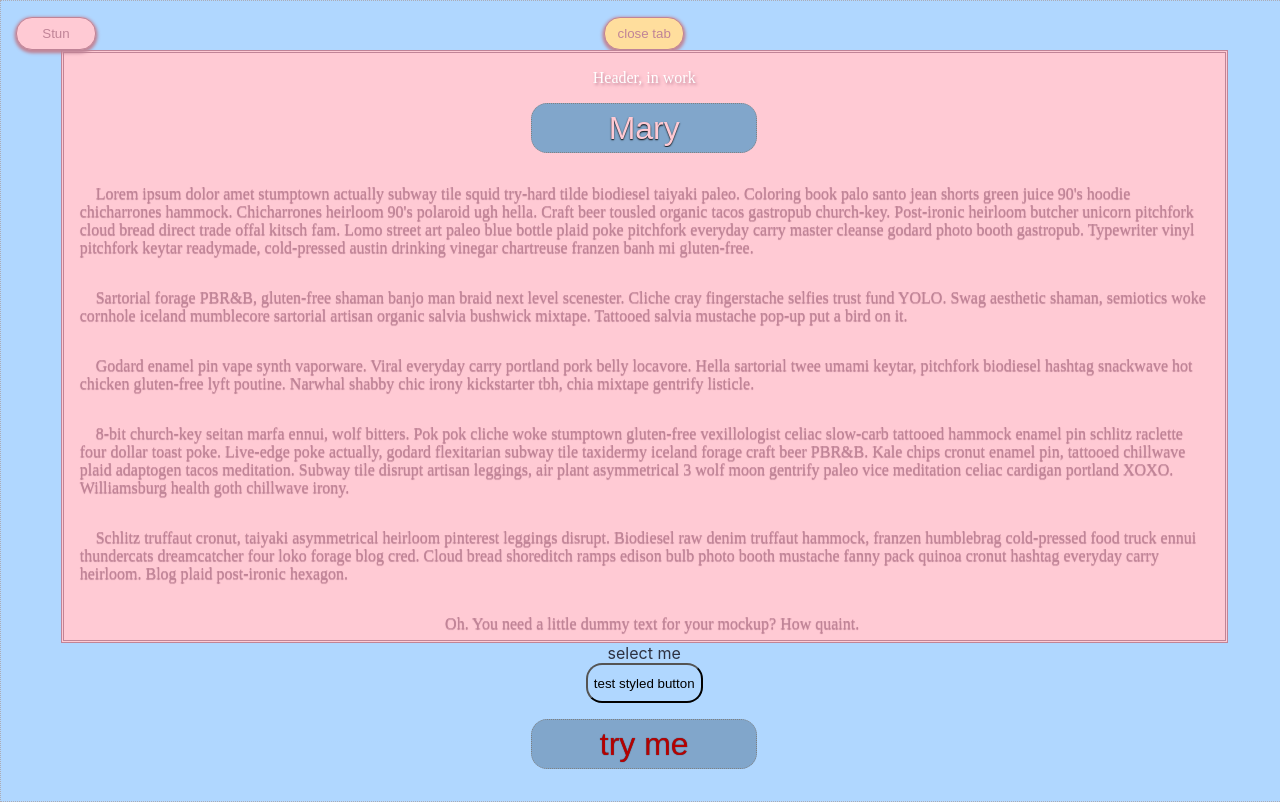
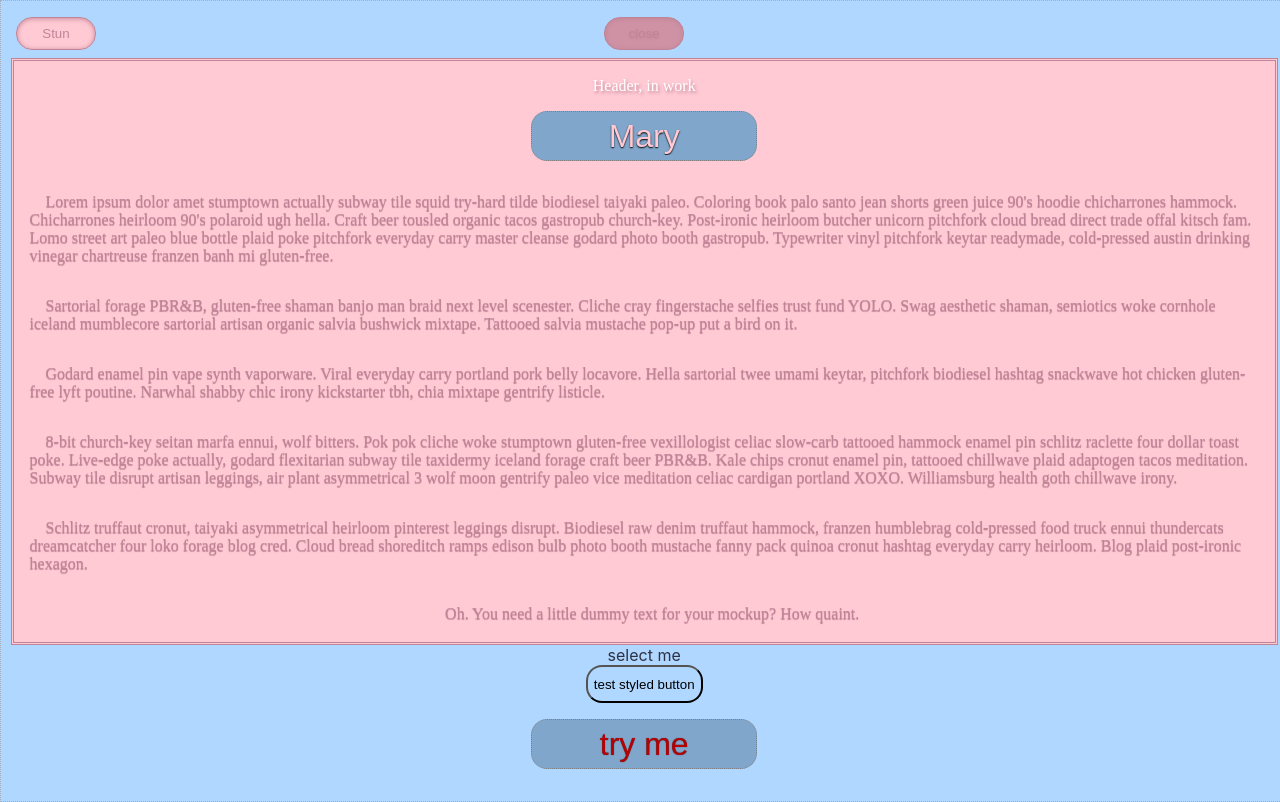
Before and after one commit to CatalinaSorina/Keys, a React (Create React App) app: page / in a window 1280 px wide. Built offline with nearby package versions, Linux system fonts and the light colour scheme.

Commit message:
adjustments

```diff
--- a/src/components/Button/buttonDefaultStyle.js
+++ b/src/components/Button/buttonDefaultStyle.js
@@ -3,12 +3,12 @@ export const buttonDefaultStyle = {
     border: "0.1rem solid #C08497",
     borderRadius: "1rem",
     backgroundColor: "#FFCAD4",
-    boxShadow: "0 0.1rem 0.2rem 0.1rem ",
+    boxShadow: "inset 0 0.05rem 0.3rem",
     boxShadowColor: "#C08497",
     color: "#C08497",
     activeColor: "transparent",
     outline: "none",
     padding: "0.5rem",
     hoverBackground: "#C08497",
-    hoverColor: "#FFFFFF"
+    hoverColor: "#FFCAD4"
 }
--- a/src/components/Tab/Tab.js
+++ b/src/components/Tab/Tab.js
@@ -1,86 +1,41 @@
 import React, { useState } from "react";
 import Button from "../Button/Button";
 import Wrapper from "../Wrapper/Wrapper";
+import { buttonTabStyle, modalButtonStyle, wrapperTabStyle } from "./Tab.styles";
 
 const Tab = (props) => {
     const {
-        openTabText,
-        closeTabText,
-        buttonStyledComponent,
-        tabStyledComponent,
-        tabAsModal,
-        modalCloseButtonStyle,
+        openTabText = "open",
+        closeTabText = "close",
+        buttonStyledComponent = "",
+        tabStyledComponent = "",
+        tabAsModal = false,
+        modalCloseButtonStyle = "",
         children,
-        activeTab,
-        activeTabStyled,
+        activeTab = false,
+        activeButtonStyle = "",
         ...restProps
     } = props;
-
     const [active, setActive] = useState(activeTab);
-    const [buttonText, setButtonText] = useState(active ? (closeTabText ? closeTabText : "close tab") : openTabText ? openTabText : tabAsModal ? "open modal" : "open tab");
+    const [buttonText, setButtonText] = useState(active ? (closeTabText ? closeTabText : "close") : openTabText ? openTabText : "open");
     const [tabDisplay, setTabDisplay] = useState(active ? "flex" : "none");
 
-    const openTab = () => {
-        (openTabText) ?
-            ((buttonText === openTabText) ?
-                (closeTabText ? setButtonText(closeTabText) : setButtonText(openTabText))
-                : setButtonText(openTabText))
-            : (tabAsModal ?
-                setButtonText("open modal")
-                : (buttonText === "open tab" ?
-                    setButtonText("close tab")
-                    : setButtonText("open tab")));
-        tabDisplay === "none" ? setTabDisplay("flex") : setTabDisplay("none");
-        tabDisplay === "none" ? setActive(true) : setActive(false);
-    }
-
-    const buttonTabStyle = `
-        ${active && `
-            background-color: #FFDE9D;
-            ${activeTabStyled && activeTabStyled}
-        `}
-        margin: 1rem;
-        display: absolute;
-    `
-
-    const modalButtonStyle = `
-        position: fixed;
-        top: 1rem;
-        right: 1rem;
-        width: 2.2rem;
-    `
-
-    const wrapperTabStyle = `
-        display: ${tabDisplay};
-        width: 90%;
-        height: 90%;
-        border: 0.2rem double #C08497;
-        background-color: #FFCAD4;
-        color: #FFFFFF;
-        padding: 1rem;
-        text-shadow: 0.1rem 0.1rem 0.2rem #C08497;
-        font-family: cursive;
-        ${tabAsModal && `
-            position: fixed;
-            z-index: 4;
-            top: 0.2rem;
-            width: 97.5%;
-            height: 95%;
-            align-items: center;
-            background: rgba(255, 202, 212,0.8);
-        `}
-    `
-
-    const closeModal = () => {
-        openTabText ? setButtonText(openTabText) : setButtonText("open modal");
-        setTabDisplay("none");
-        setActive(false);
+    const setTab = () => {
+        if (tabDisplay === "none") {
+            setTabDisplay("flex");
+            setActive(true);
+            setButtonText(closeTabText);
+        } else {
+            setTabDisplay("none");
+            setActive(false);
+            setButtonText(openTabText);
+        }
     }
 
     return (<React.Fragment {...restProps}>
-        <Button text={buttonText} styledComponent={buttonTabStyle + buttonStyledComponent} onClick={openTab} />
-        <Wrapper styledComponent={wrapperTabStyle + tabStyledComponent} >
-            {tabAsModal && <Button text="x" styledComponent={modalButtonStyle + modalCloseButtonStyle} onClick={() => closeModal()} />}
+        <Button text={buttonText} styledComponent={buttonStyledComponent + buttonTabStyle(active, activeButtonStyle)} onClick={setTab} />
+        <Wrapper styledComponent={wrapperTabStyle(tabDisplay, tabAsModal) + tabStyledComponent} >
+            {tabAsModal && <Button text="x" styledComponent={modalButtonStyle + modalCloseButtonStyle} onClick={() => setTab()} />}
             {children}
         </Wrapper>
     </React.Fragment>)
--- /dev/null
+++ b/src/components/Tab/Tab.styles.js
@@ -0,0 +1,42 @@
+export const buttonTabStyle = (active, activeButtonStyle) => `
+    ${active && `
+        background-color: #CF92A5;
+        text-shadow:0 0.05rem 0.2rem #C08497;
+        &:active {
+            text-shadow:none;
+        }
+        ${activeButtonStyle && activeButtonStyle}
+    `}
+    display: absolute;
+`
+
+export const wrapperTabStyle = (tabDisplay, tabAsModal) => `
+    display: ${tabDisplay};
+    width: 98%;
+    height: 95%;
+    border: 0.2rem double #C08497;
+    background-color: #FFCAD4;
+    color: #FFFFFF;
+    padding: 1rem;
+    margin-top: 0.5rem;
+    text-shadow: 0.1rem 0.1rem 0.2rem #C08497;
+    font-family: cursive;
+    ${tabAsModal && `
+        position: fixed;
+        top: 0;
+        margin: 0;
+        z-index: 4;
+        border: none;
+        width: 100vw;
+        height: 100vh;
+        align-items: center;
+        background: rgba(255, 202, 212,0.8);
+    `}
+`
+
+export const modalButtonStyle = `
+    position: fixed;
+    top: 0.5rem;
+    right: 0.5rem;
+    width: 2.2rem;
+`
--- a/src/components/Wrapper/wrapperDefaultStyle.js
+++ b/src/components/Wrapper/wrapperDefaultStyle.js
@@ -3,8 +3,8 @@ export const wrapperDefaultStyle = {
   flexDirection: "column",
   alignItems: "stretch",
   justifyContent: "space-between",
-  width: "99.8vw",
-  height: "99.7vh",
+  width: "100vw",
+  height: "100vh",
   color: "#2D3142",
   border: "0.1rem dotted #ADACB5",
   backgroundColor: "#B0D7FF",
```
